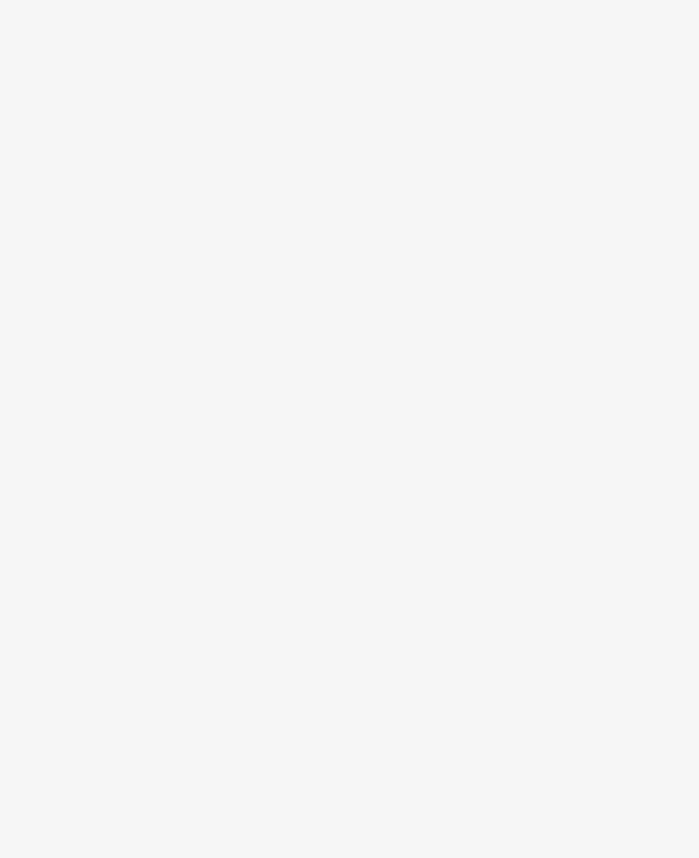
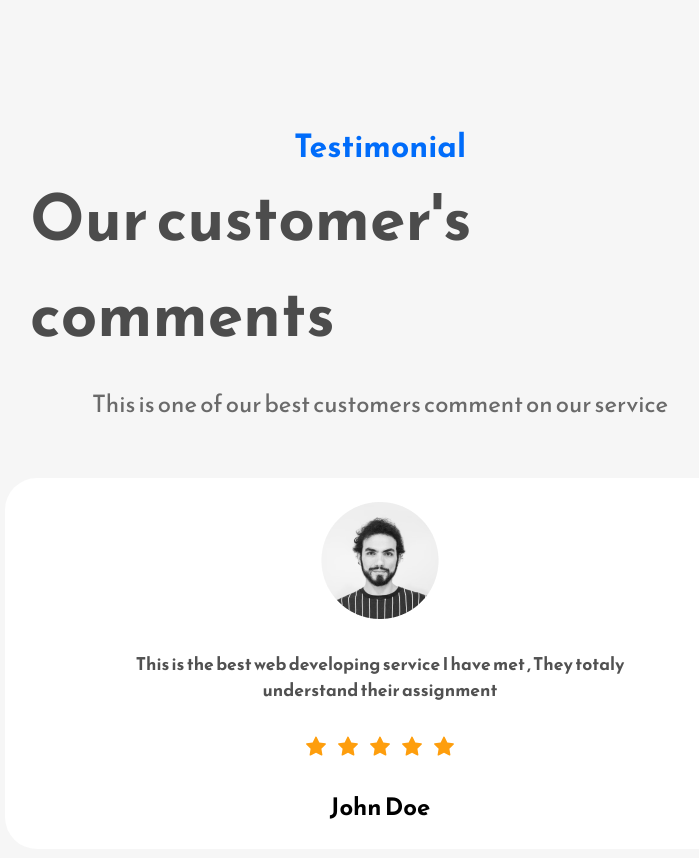
Before and after one commit to sasheeddev/simple-landing-page-using-react-js, a React (Create React App) app: page / in a window 1280 px wide. Shown: the part 2980-3838 px from the top of the page, without its empty margins (260-959 px from the left). Before the commit the page ends 2862 px from the top, so only its background shows below. Built offline with nearby package versions, Linux system fonts and the light colour scheme.

Commit message:
built testinomial component

```diff
--- a/src/App.js
+++ b/src/App.js
@@ -3,6 +3,7 @@
 import Home from './Components/Home';
 import About from './Components/About';
 import Work from './Components/Work';
+import Testimonial from './Components/Testimonial';
 
 function App() {
   return (
@@ -10,6 +11,7 @@
       <Home/>
       <About/>
       <Work/>
+      <Testimonial/>
 
 
 
--- /dev/null
+++ b/src/Components/Testimonial.js
@@ -0,0 +1,33 @@
+import React from "react";
+import ProfilePic from "../Assets/john-doe-image.png";
+import { AiFillStar } from "react-icons/ai";
+
+const Testimonial = () => {
+  return (
+    <div className="work-section-wrapper">
+      <div className="work-section-top">
+        <p className="primary-subheading">Testimonial</p>
+        <h1 className="primary-heading">Our customer's comments</h1>
+        <p className="primary-text">
+          This is one of our best customers comment on our service
+        </p>
+      </div>
+      <div className="testimonial-section-bottom">
+        <img src={ProfilePic} alt="" />
+        <p>
+        This is the best web developing service I have met , They totaly understand their assignment
+        </p>
+        <div className="testimonials-stars-container">
+          <AiFillStar />
+          <AiFillStar />
+          <AiFillStar />
+          <AiFillStar />
+          <AiFillStar />
+        </div>
+        <h2>John Doe</h2>
+      </div>
+    </div>
+  );
+};
+
+export default Testimonial;
```
Also changed, not shown: src/Assets/john-doe-image.png (added).
